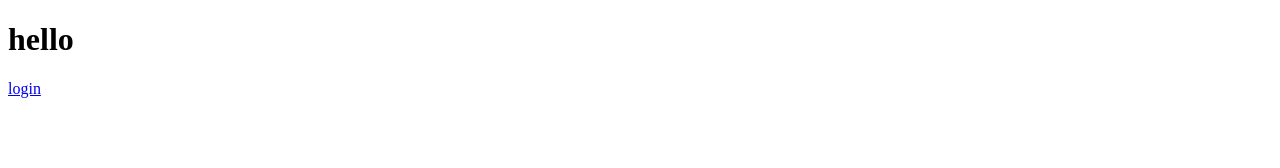
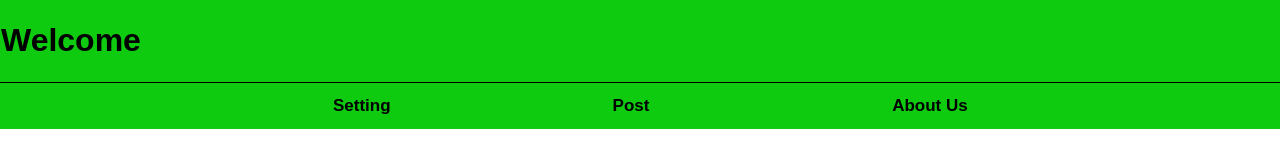
Before and after one commit to saifalba/UOT-Poject, a website: page index.html in a window 1280 px wide. Drawn offline with Linux system fonts and the light colour scheme.

Commit message:
new commit

```diff
--- /dev/null
+++ b/css/404.css
@@ -0,0 +1,9 @@
+*{
+    font-family: Arial, Helvetica, sans-serif;
+}
+body {
+    background-color: #E5E4E2;
+}
+h1 {
+    font-size: 60px;
+}
--- a/css/main.css
+++ b/css/main.css
@@ -0,0 +1,35 @@
+.test2 {
+    font-weight: bold;
+    color: black;
+    float: left;
+    padding: 12px;
+    text-decoration: none;
+    font-size: 17px;
+    width: 20%;
+
+}
+#set {
+    margin-left: 320px;
+}
+a:link{text-decoration: none;}
+* {
+    font-family: Arial, Helvetica, sans-serif;
+}
+
+body {
+    margin: 0px;
+    padding: 0px;
+}
+
+.main {
+    margin: 0px;
+    padding: 1px;
+    background-color: #0FCB10;
+}
+.selection {
+    margin: 0px;
+    padding: 1px;
+    background-color: #0FCB10;
+    border-top: 1px solid black;
+    overflow: auto;
+}
--- a/index.html
+++ b/index.html
@@ -2,9 +2,37 @@
 <html>
     <head>
         <meta charset="UTF-8">
+        <title>Home</title>
+        <link rel="stylesheet" href="css/main.css">
     </head>
     <body>
-        <h1>hello</h1>
-        <a href="login">login</a>
+        <div class="main">
+            <h1 class="LogoN">Welcome</h1>
+
+        </div>
+        <div class="selection">
+            <a href="/404.html" target="_blank">
+                <span class="test2" id="set">Setting</span>
+            </a>
+            <a href="/404.html" target="_blank">
+                <span class="test2">Post</span>
+            </a>
+            <a href="/404.html" target="_blank">
+                <span class="test2">About Us</span>
+            </a>
+        </div>
+        <div id="first">
+
+        </div>
+        <script src="vue.js"></script>
+        <script>
+            var vm = new Vue({
+               el: '#first',
+               data : {
+
+               }
+
+            })
+        </script>
     </body>
 </html>
```
Also changed, not shown: 404.html (+3 -1 lines).
